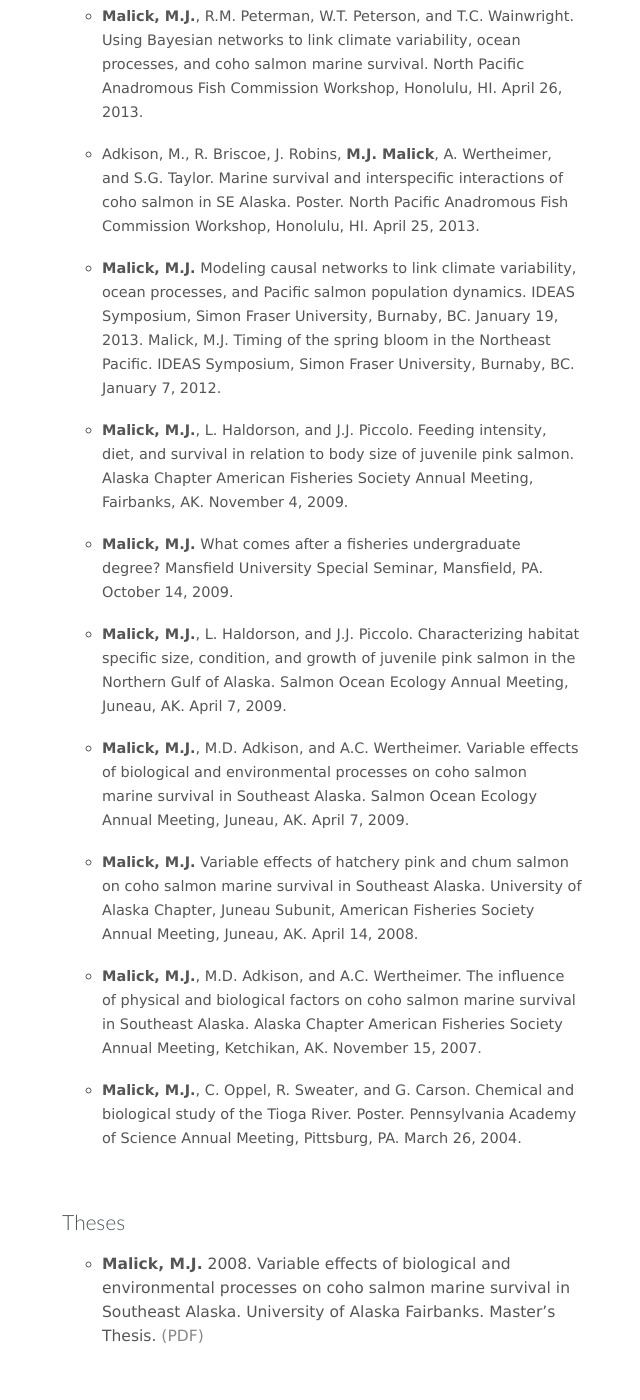
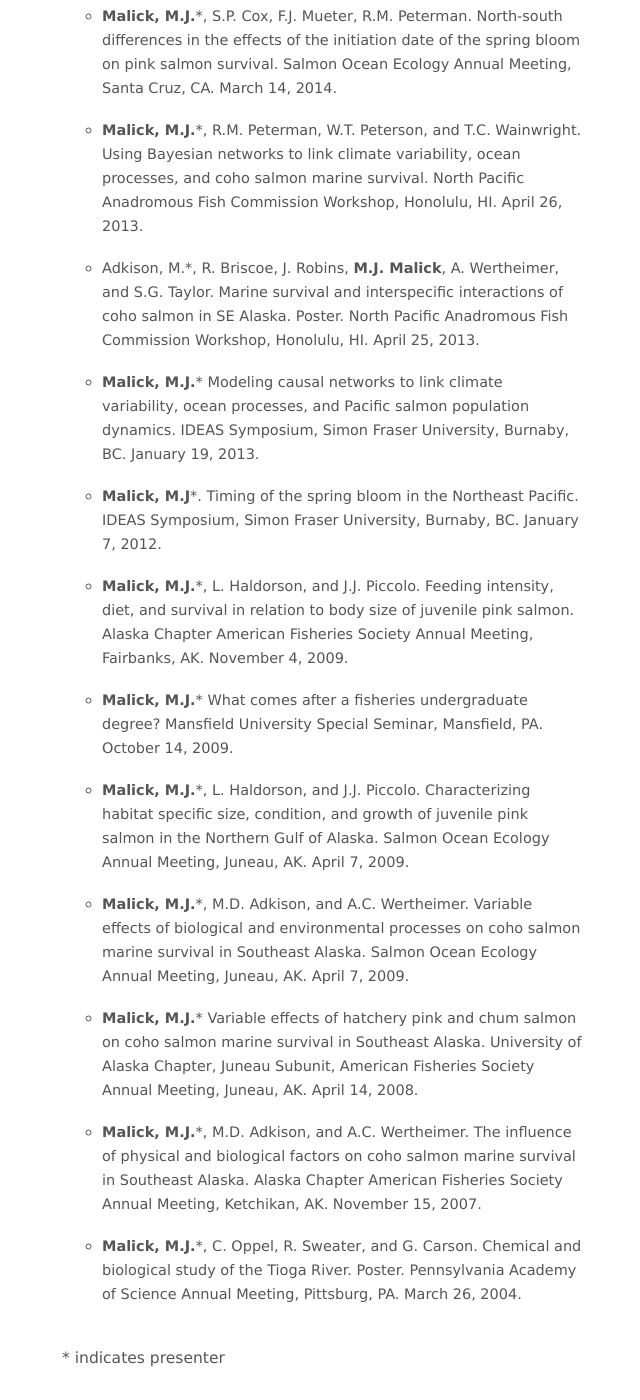
Before and after one commit to michaelmalick/michaelmalick.github.io, a Jekyll site: the page built from cv/index.md, in a window 1280 px wide and 1400 px high, scrolled down 574 px. Shown: the whole window, without its empty margins (448-1088 px from the left). Built offline with Jekyll 4.4.1, drawn with Linux system fonts in a browser that asks for light colours; Markdown is read by kramdown in place of the engine named in the settings.

Commit message:
Added SOE 2014 Presentation to CV

```diff
--- a/cv/index.md
+++ b/cv/index.md
@@ -42,57 +42,66 @@ title: Michael Malick | CV
 <a id="presentations"></a>
 ### Presentations
 
-* **Malick, M.J.**, R.M. Peterman, W.T. Peterson, and T.C. Wainwright.
+
+* **Malick, M.J.***, S.P. Cox, F.J. Mueter, R.M. Peterman. North-south
+  differences in the effects of the initiation date of the spring bloom on pink
+  salmon survival. Salmon Ocean Ecology Annual Meeting, Santa Cruz, CA.
+  March 14, 2014.
+
+* **Malick, M.J.***, R.M. Peterman, W.T. Peterson, and T.C. Wainwright.
   Using Bayesian networks to link climate variability, ocean
   processes, and coho salmon marine survival. North Pacific
   Anadromous Fish Commission Workshop, Honolulu, HI. April 26, 2013.
 
-* Adkison, M., R. Briscoe, J. Robins, **M.J. Malick**, A. Wertheimer,
+* Adkison, M.*, R. Briscoe, J. Robins, **M.J. Malick**, A. Wertheimer,
   and S.G. Taylor. Marine survival and interspecific interactions of
   coho salmon in SE Alaska. Poster. North Pacific Anadromous Fish
   Commission Workshop, Honolulu, HI. April 25, 2013.
 
-* **Malick, M.J.** Modeling causal networks to link climate
+* **Malick, M.J.*** Modeling causal networks to link climate
   variability, ocean processes, and Pacific salmon population
   dynamics. IDEAS Symposium, Simon Fraser University, Burnaby, BC.
-  January 19, 2013.  Malick, M.J. Timing of the spring bloom in the
+  January 19, 2013.
+
+* **Malick, M.J***. Timing of the spring bloom in the
   Northeast Pacific.  IDEAS Symposium, Simon Fraser University,
   Burnaby, BC. January 7, 2012.
 
-* **Malick, M.J.**, L. Haldorson, and J.J. Piccolo. Feeding
+* **Malick, M.J.***, L. Haldorson, and J.J. Piccolo. Feeding
   intensity, diet, and survival in relation to body size of juvenile
   pink salmon.  Alaska Chapter American Fisheries Society Annual
   Meeting, Fairbanks, AK. November 4, 2009.
 
-* **Malick, M.J.** What comes after a fisheries undergraduate
+* **Malick, M.J.*** What comes after a fisheries undergraduate
   degree?  Mansfield University Special Seminar, Mansfield, PA.
   October 14, 2009.
 
-* **Malick, M.J.**, L. Haldorson, and J.J. Piccolo. Characterizing
+* **Malick, M.J.***, L. Haldorson, and J.J. Piccolo. Characterizing
   habitat specific size, condition, and growth of juvenile pink
   salmon in the Northern Gulf of Alaska. Salmon Ocean Ecology Annual
   Meeting, Juneau, AK. April 7, 2009.
 
-* **Malick, M.J.**, M.D. Adkison, and A.C. Wertheimer. Variable
+* **Malick, M.J.***, M.D. Adkison, and A.C. Wertheimer. Variable
   effects of biological and environmental processes on coho salmon
   marine survival in Southeast Alaska. Salmon Ocean Ecology Annual
   Meeting, Juneau, AK.  April 7, 2009.
 
-* **Malick, M.J.** Variable effects of hatchery pink and chum salmon
+* **Malick, M.J.*** Variable effects of hatchery pink and chum salmon
   on coho salmon marine survival in Southeast Alaska. University of
   Alaska Chapter, Juneau Subunit, American Fisheries Society Annual
   Meeting, Juneau, AK. April 14, 2008.
 
-* **Malick, M.J.**, M.D. Adkison, and A.C. Wertheimer. The influence
+* **Malick, M.J.***, M.D. Adkison, and A.C. Wertheimer. The influence
   of physical and biological factors on coho salmon marine survival
   in Southeast Alaska. Alaska Chapter American Fisheries Society
   Annual Meeting, Ketchikan, AK. November 15, 2007.
 
-* **Malick, M.J.**, C. Oppel, R. Sweater, and G. Carson. Chemical and
+* **Malick, M.J.***, C. Oppel, R. Sweater, and G. Carson. Chemical and
   biological study of the Tioga River. Poster. Pennsylvania Academy
   of Science Annual Meeting, Pittsburg, PA. March 26, 2004.
 
 
+\* indicates presenter
 
 
 <a id="theses"></a>
```
